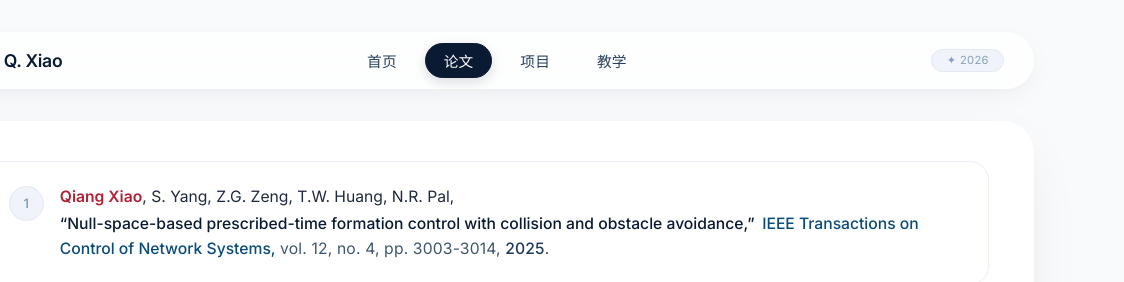
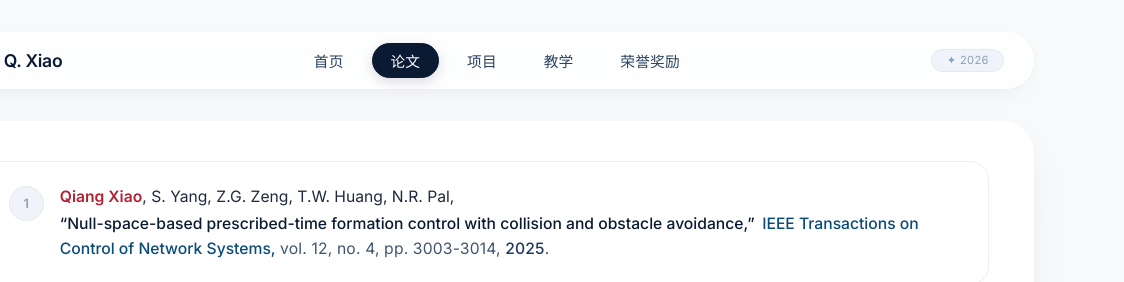
Before and after one commit to xiaodoh/xiaodoh.github.io, a plain HTML site: page publication.html in a window 1280 px wide. Shown: the top 282 px of the page, 156-1280 px from the left. Drawn offline with Linux system fonts and the light colour scheme.

Commit message:
Add link to Honor Award page in publication.html

```diff
--- a/publication.html
+++ b/publication.html
@@ -382,6 +382,7 @@
             <a href="publication.html" class="active">论文</a>
           <a href="project.html">项目</a>
             <a href="teaching.html">教学</a>
+            <a href="HonorAward.html.html">荣誉奖励</a>
         </div>
         <span class="nav-meta">✦ 2026</span>
     </nav>
```
